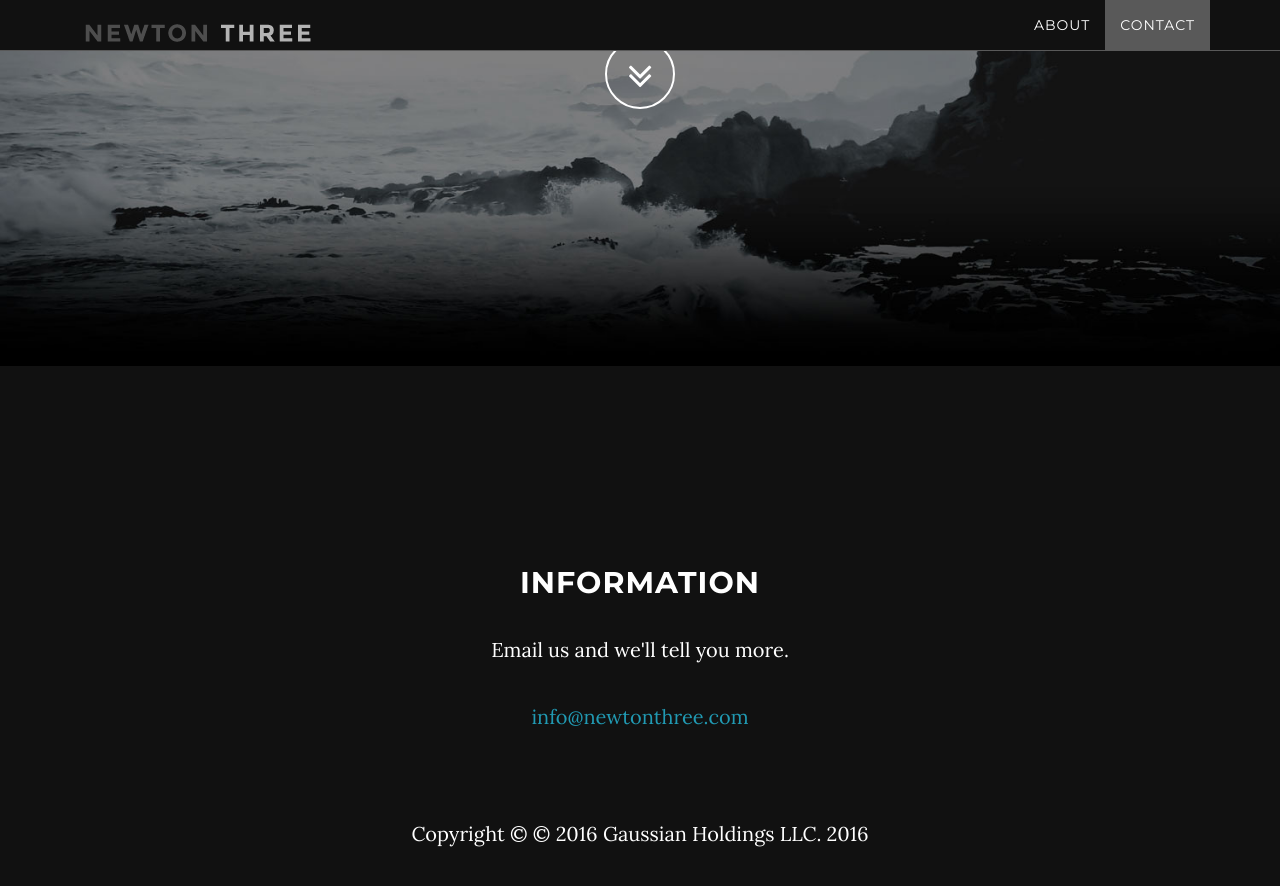
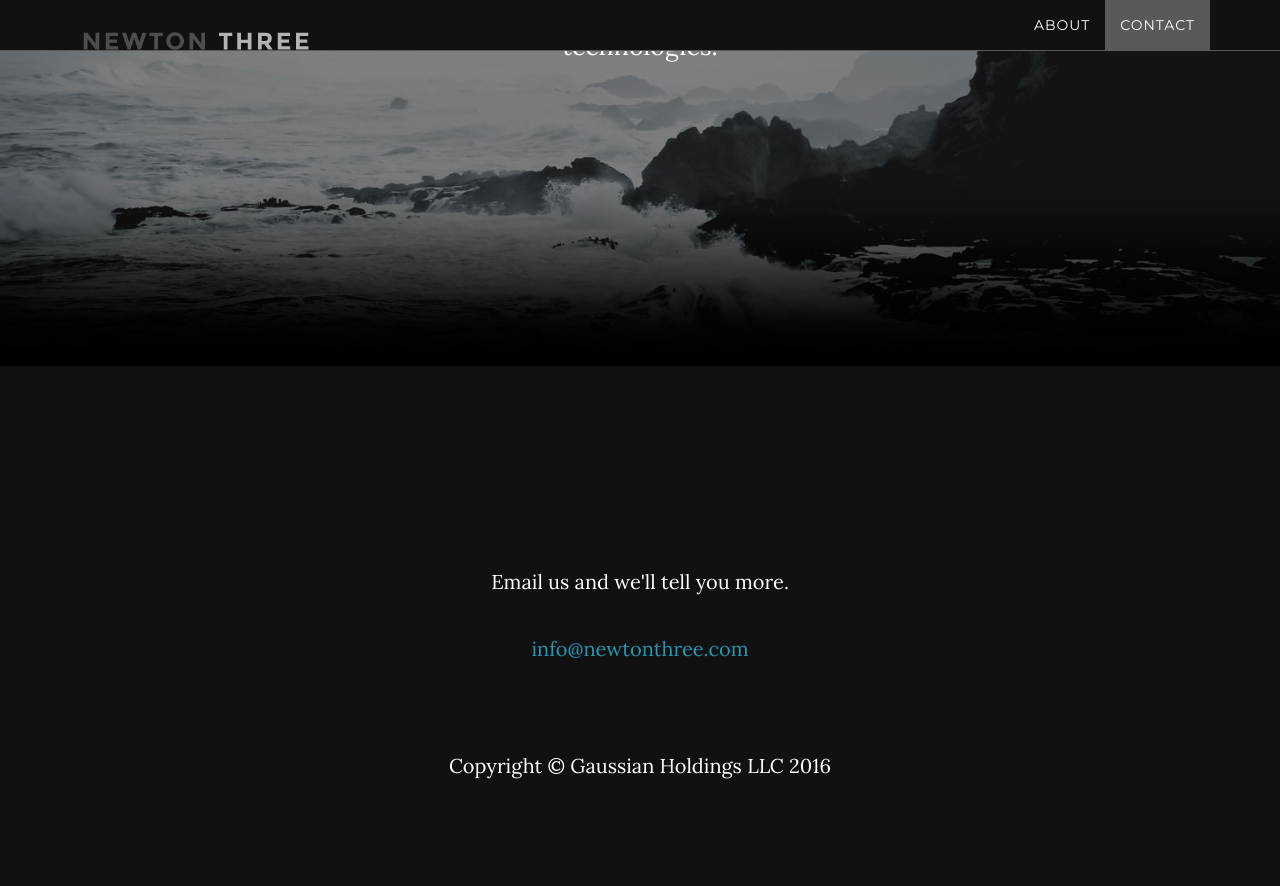
Before and after one commit to kut/newtonthree-site, a Jekyll site: the page built from index.html, in a window 1280 px wide and 900 px high, scrolled down 534 px. Shown: the top 886 px of the window. Built offline with Jekyll 4.4.1, drawn with Linux system fonts in a browser that asks for light colours; after the commit the page ends 1366 px from its top, so only the background shows below that.

Commit message:
Icons & small tweaks

```diff
--- a/_config.yml
+++ b/_config.yml
@@ -10,7 +10,7 @@ color:
   links: '#219ab3'
 
 # Footer settings
-footer: © 2016 Gaussian Holdings LLC.
+footer: Gaussian Holdings LLC
 
 # Social networks usernames (many more available: google-plus, flickr, dribbble, pinterest, instagram, tumblr, linkedin, etc.)
 social:
--- a/_includes/contact.html
+++ b/_includes/contact.html
@@ -2,7 +2,7 @@
     <section id="contact" class="container content-section text-center">
         <div class="row">
             <div class="col-lg-8 col-lg-offset-2">
-                <h2>Information</h2>
+                <!--<h2>Information</h2>-->
                 <p>Email us and we'll tell you more.</p>
                 <p><a href="mailto:{{ site.email }}">{{ site.email }}</a>
                 </p>
--- a/_includes/header.html
+++ b/_includes/header.html
@@ -6,9 +6,9 @@
                     <div class="col-md-8 col-md-offset-2">
                         <h1 class="brand-heading">{{ site.title }}</h1>
                         <p class="intro-text">{{ site.description }}<br>
-                        <a href="#about" class="btn btn-circle page-scroll">
+                        <!--<a href="#about" class="btn btn-circle page-scroll">
                             <i class="fa fa-angle-double-down animated"></i>
-                        </a>
+                        </a>-->
                     </div>
                 </div>
             </div>
--- /dev/null
+++ b/_includes/icons.html
@@ -0,0 +1,8 @@
+<link rel="apple-touch-icon" sizes="180x180" href="/icon/apple-touch-icon.png">
+<link rel="icon" type="image/png" href="/icon/favicon-32x32.png" sizes="32x32">
+<link rel="icon" type="image/png" href="/icon/favicon-16x16.png" sizes="16x16">
+<link rel="manifest" href="/icon/manifest.json">
+<link rel="mask-icon" href="/icon/safari-pinned-tab.svg" color="#5bbad5">
+<link rel="shortcut icon" href="/icon/favicon.ico">
+<meta name="msapplication-config" content="/icon/browserconfig.xml">
+<meta name="theme-color" content="#ffffff">
--- a/_layouts/default.html
+++ b/_layouts/default.html
@@ -1,6 +1,7 @@
 <!DOCTYPE html>
 <html>
     {% include head.html %}
+	{% include icons.html %}
     <body id="page-top" data-spy="scroll" data-target=".navbar-fixed-top">
     {% include nav.html %}
     {% include header.html %}
```
Also changed, not shown: icon/browserconfig.xml (added, +9 -0 lines), icon/android-chrome-192x192.png (added), icon/apple-touch-icon.png (added), icon/favicon-16x16.png (added), icon/favicon-32x32.png (added), icon/favicon.ico (added), icon/manifest.json (added), icon/mstile-150x150.png (added), icon/safari-pinned-tab.svg (added), img/logo-a.png.
